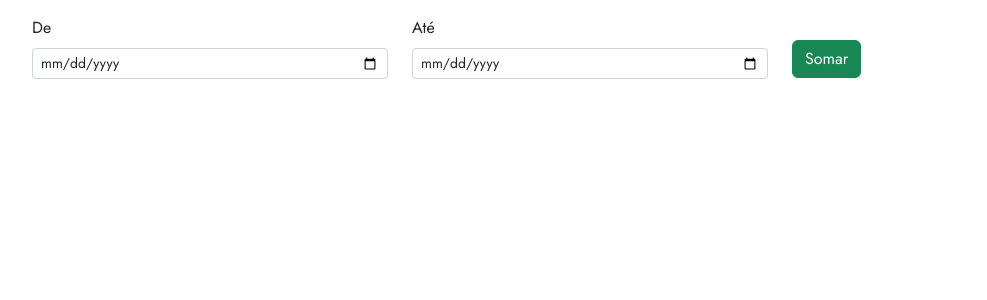
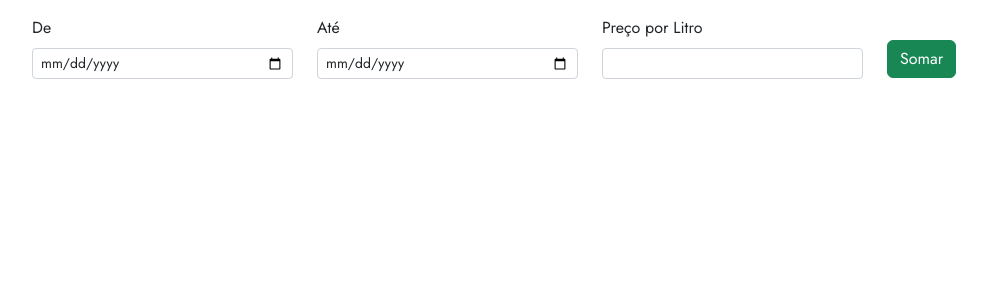
Before and after one commit to JoseC14/OLeite, a Django app: page /somarleite/ in a window 1280 px wide. Shown: the part 56-356 px from the top of the page, without its empty margins (50-1037 px from the left). Run offline with Django 5.2, Linux system fonts and the light colour scheme.

Commit message:
Adicionado Registro de soma de leites

```diff
--- a/leite/models.py
+++ b/leite/models.py
@@ -5,7 +5,8 @@ class Soma(models.Model):
     quantidade = models.IntegerField()
     preco_litro = models.DecimalField(max_digits=10, decimal_places=2)
     total = models.DecimalField(max_digits=10, decimal_places=2)
-
+    data_inicio = models.DateField()
+    data_fim = models.DateField()
 
 
 class Leite(models.Model):
--- a/leite/templates/somar.html
+++ b/leite/templates/somar.html
@@ -1,7 +1,7 @@
 {% extends 'main.html' %}
 
 {%block content %}
-<form action="{% url "sum_leite" %}" method="POST">
+<form action="{% url 'sum_leite' %}" method="POST">
     {% csrf_token %}
     <div class="container">
 
@@ -10,34 +10,53 @@
 
             <div class="col">
                 <label for="quantidade" class="form-label">De</label>
-                <input name="de" type="date" class=" form-control form-control-sm" id="quantidade" placeholder="Quantidade de leite...">
+                <input name="de" required type="date" class=" form-control form-control-sm" id="quantidade" >
             </div>
 
             <div class="col">
                 <label for="quantidade" class="form-label">Até</label>
-                <input name="ate" type="date" class=" form-control form-control-sm" id="quantidade" placeholder="Data da entrega do leite...">
+                <input name="ate" required type="date" class=" form-control form-control-sm" id="quantidade" >
             </div>
+
+            <div class="col">
+                <label for="preco" class="form-label">Preço por Litro</label>
+                <input name="preco" type="number" class=" form-control form-control-sm" id="quantidade" >
+            </div>
+
 
 
             <div class="col">
                 <button type="submit" class="btn btn-success mt-4">Somar</button>
             </div>
-
+</form>
 
             {% if leites != None %}
-                <button type="submit" class="btn btn-success mt-4">Registrar</button>
+                <form action="{% url 'cad_soma'%}" method="POST">
+                    {% csrf_token %}
+                    {% for leite in leites %}
+                        <input type="hidden" name="leites[]" value="{{leite.id}}">
+                    {% endfor %}
+
+                    <input type="hidden" name="total_litro" value="{{leite_soma}}">
+                    <input type="hidden" name="total" value="{{total}}">
+                    <input type="hidden" name="preco" value="{{preco}}">
+                    <input type="hidden" name="de" value="{{de}}">
+                    <input type="hidden" name="ate" value="{{ate}}">
+
+                   <button type="submit" class="btn btn-success mt-4">Registrar</button>
+                </form>
             {% endif %}
         </div>
 
         {% if leites != None %}
+            <p>Total de Litros: {{leite_soma}}</p>
+            <p>Total: {{total}}</p>
             <table class="table">
                 <thead>
                 <tr>
                     <th scope="col">ID</th>
                     <th scope="col">Quantidade</th>
                     <th scope="col">Data</th>
-                    <th scope="col">Alterar</th>
-                    <th scoper="col"> Deletar</th>
                 </tr>
                 </thead>
                 <tbody>
@@ -52,6 +71,6 @@
             </table>
         {% endif %}
     </div>
-</form>
+
 
 {% endblock %}
--- a/leite/urls.py
+++ b/leite/urls.py
@@ -9,5 +9,6 @@ urlpatterns = [
     path('somarleite/', views.somar_leite,name='sum_leite'),
     path('deletarleite/<int:pk_id>', views.deletar_leite, name='del_leite'),
     path('alterarleite/<int:pk_id>', views.alterar_leite, name='upd_leite'),
-    path('pesquisaleite/',views.pesquisar_leite,name='pes_leite')
+    path('pesquisaleite/',views.pesquisar_leite,name='pes_leite'),
+    path('cadastrarsoma/',views.cadastrar_soma,name='cad_soma')
 ]
--- a/leite/views.py
+++ b/leite/views.py
@@ -3,7 +3,8 @@ from django.db import IntegrityError
 from .models import Leite
 from datetime import datetime
 from django.db.models import Q
-
+from .models import Soma
+from django.db.models import Sum
 
 def home(request):
     if request.method == 'GET':
@@ -36,9 +37,16 @@ def somar_leite(request):
     elif request.method == 'POST':
         de = request.POST.get('de')
         ate = request.POST.get('ate')
+        preco = request.POST.get('preco')
         leites = Leite.objects.filter(data__range=[de,ate])
-        print(f"LEITEEEEEE{leites}")
-        return render(request,'somar.html',{'leites':leites})
+        leite_soma = leites.aggregate(soma = Sum('quantidade'))['soma']
+        total = leite_soma*int(preco)
+        return render(request,'somar.html',{'leites':leites,
+                                            'leite_soma':leite_soma,
+                                            'total':total,
+                                            'preco':preco,
+                                            'de':de,
+                                            'ate':ate})
 
 
 def deletar_leite(request,pk_id):
@@ -61,6 +69,7 @@ def alterar_leite(request,pk_id):
 
         leite.save()
         return redirect('ger_leite')
+
 
 def pesquisar_leite(request):
     if request.method == 'POST':
@@ -89,3 +98,24 @@ def pesquisar_leite(request):
 
 
         return render(request,'gerenciar_leite.html',{'leites':leites})
+
+
+def cadastrar_soma(request):
+    if request.method == 'POST':
+        leites = request.POST.getlist('leites[]')
+        total_litros = request.POST.get('total_litro')
+        total = request.POST.get('total')
+        preco = request.POST.get('preco')
+        de = request.POST.get('de')
+        ate = request.POST.get('ate')
+
+
+        soma = Soma(quantidade=total_litros, total=total, preco_litro=preco, data_inicio=de, data_fim=ate)
+        soma.save()
+
+        for id in leites:
+            leite = Leite.objects.filter(id=id)
+            leite.id_soma = soma.id
+            leite.update()
+
+        return redirect('sum_leite')
```
Also changed, not shown: leite/migrations/0003_soma_data_fim_soma_data_inicio.py (added).
